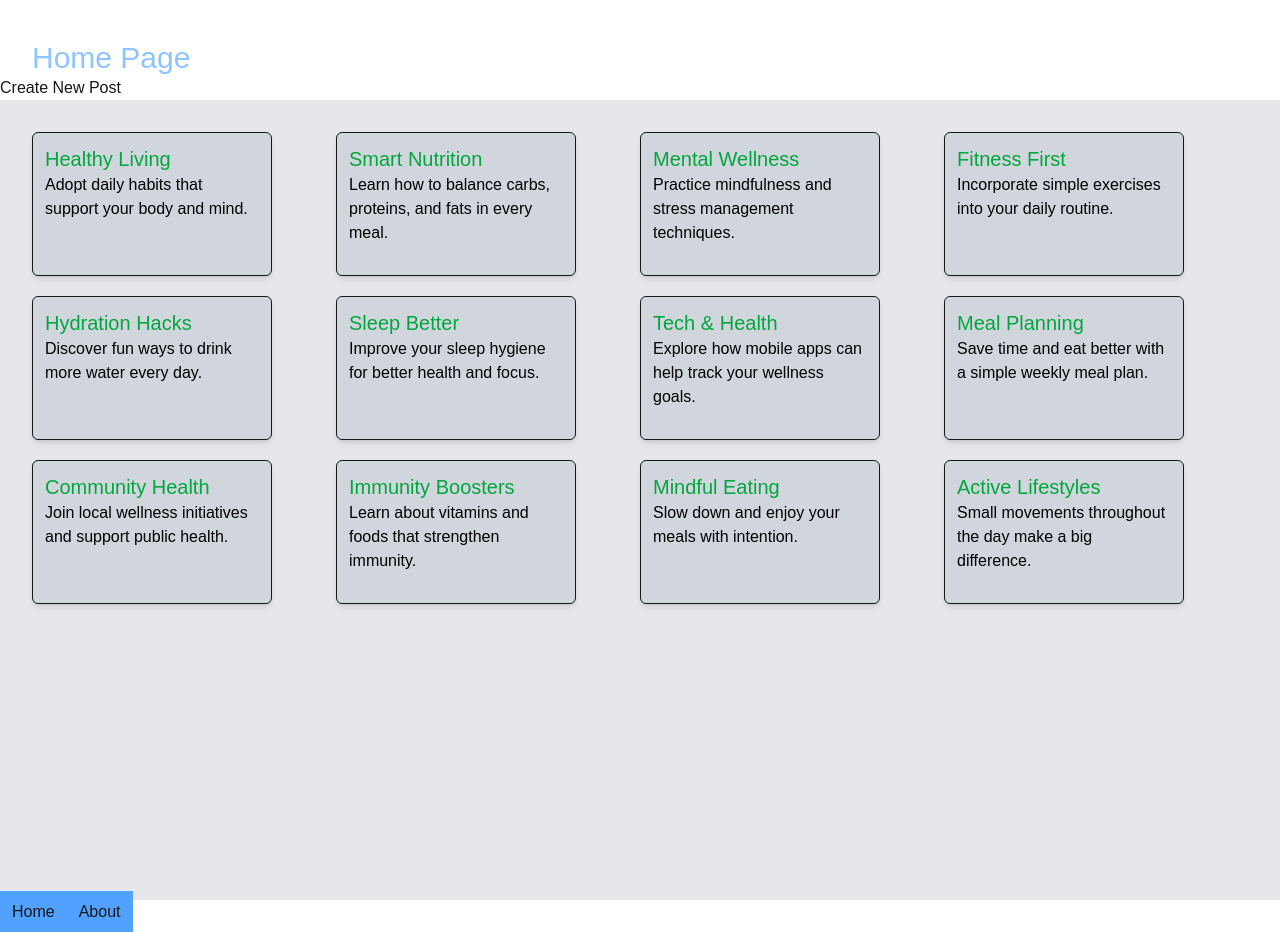
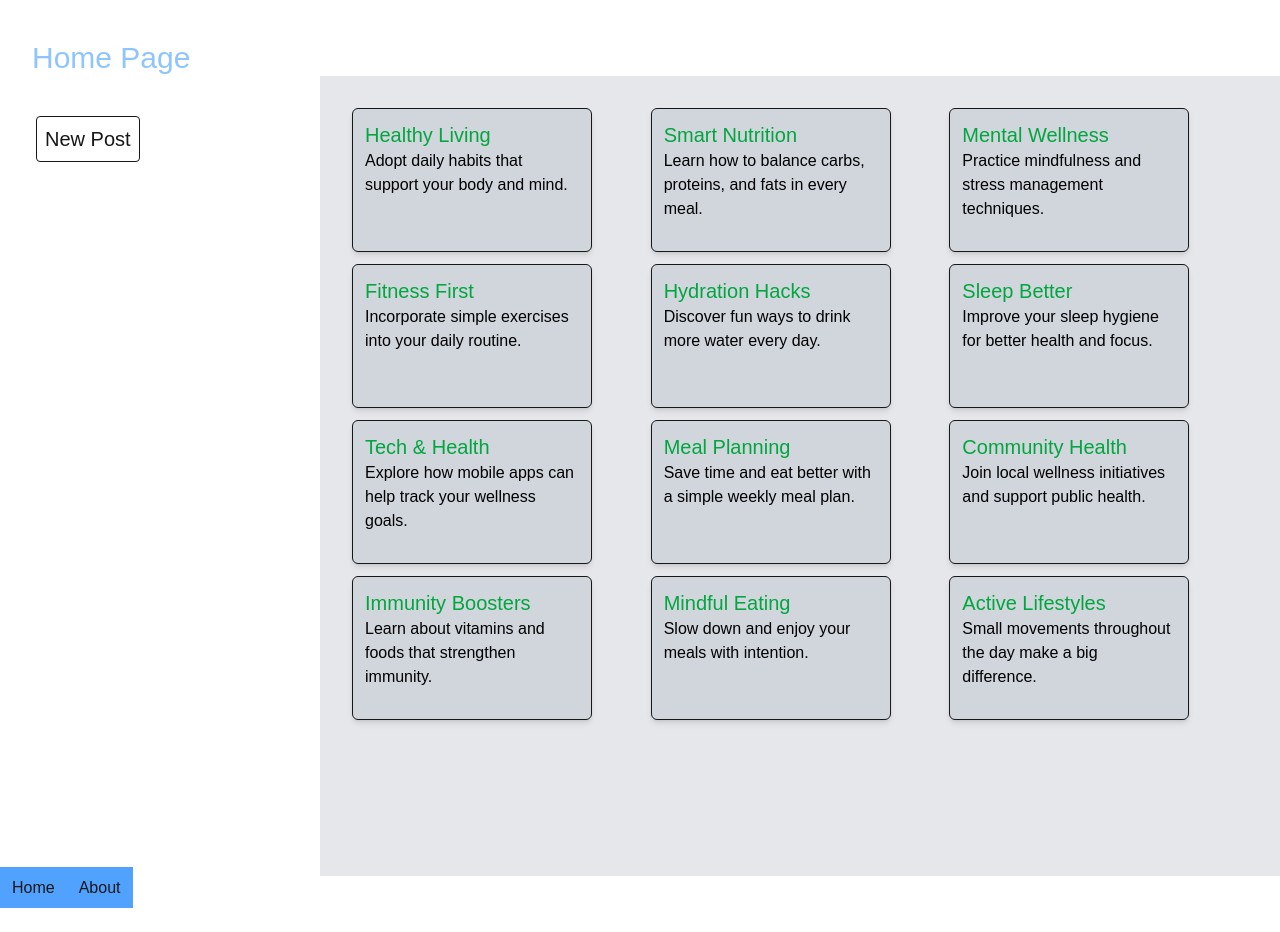
Before and after one commit to Sozi-source/alx-project-0x02-setup, a Next.js app in the folder alx-project-0x02/: page /home in a window 1280 px wide. After the commit the page ends 908 px from the top, so only its background shows below. Built offline with nearby package versions, Linux system fonts and the light colour scheme.

Commit message:
added form validation

```diff
--- a/alx-project-0x02/components/common/PostModal.tsx
+++ b/alx-project-0x02/components/common/PostModal.tsx
@@ -4,13 +4,23 @@ import { useState } from "react";
 const PostModal: React.FC<PostModalProps> =({onClose, onSubmit})=>{
     const [formData, setFormData]= useState<formInput>({title:"", content: ""});
     const [loading, setLoading]= useState(false)
+    const [error, setError]= useState("")
 
     const handleChange = (e:React.ChangeEvent<HTMLInputElement|HTMLTextAreaElement>)=>{
         setFormData({...formData, [e.target.name]: e.target.value})
+        setError("");
     }
 
     const handleSubmit =async(e: React.FormEvent)=>{
         e.preventDefault();
+
+        // Validation
+        if(!formData.title.trim()|| !formData.content.trim()){
+            setError("Both title and Content are required")
+            return;
+
+        }
+
         setLoading(true)
 
         onSubmit({
@@ -28,13 +38,24 @@ const PostModal: React.FC<PostModalProps> =({onClose, onSubmit})=>{
         <div>
 
             <div>
-                <form onSubmit={handleSubmit}>
-                    <input type="text" name="title" value={formData.title} onChange={handleChange} placeholder="Enter Title" />
+                <form onSubmit={handleSubmit} className="pl-8">
+                    <input type="text"
+                    name="title"
+                    value={formData.title}
+                    onChange={handleChange}
+                    placeholder="Enter Title"  className="w-3/4 pl-8 border border-gray-300 text-lg rounded-md"/>
 
-                    <textarea name="content" value={formData.content} onChange={handleChange} placeholder="Enter Content"></textarea>
+                    <textarea name="content"
+                    value={formData.content}
+                    onChange={handleChange}
+                    placeholder="Enter Content" className="w-3/4 pl-8 border border-gray-300 text-lg rounded-md mt-5">
+                    </textarea>
 
-                    <button type="submit">Post</button>
+                    <button type="submit" className="bg-blue-300 text-black w-20 h-10 text-lg hover:bg-gray-200 rounded-md">Post</button>
 
+                    {error && (
+                        <p className="text-red-700">{error} </p>
+                    )}
 
                 </form>
 
--- a/alx-project-0x02/pages/home.tsx
+++ b/alx-project-0x02/pages/home.tsx
@@ -70,11 +70,13 @@ const Home: React.FC =()=>{
     }
 
     return(
-        <div>
+        <div className="">
             <h1 className="mt-10 text-3xl text-blue-300 pl-8">Home Page</h1>
 
-            <button onClick={()=> setShowModal(true)}>
-                Create New Post
+        <div className="flex">
+            <div className="w-1/4">
+                <button onClick={()=> setShowModal(true)} className="p-2 rounded-sm ml-9 mt-10 text-xl border border-solid-gray-200 mb-5">
+                New Post
             </button>
 
             {showModal &&(
@@ -82,9 +84,10 @@ const Home: React.FC =()=>{
                 onClose={()=>setShowModal(false)}
                 onSubmit={handleAddPost}/>
             )}
+            </div>
 
-           <div className="bg-gray-200 min-h-screen">
-            <div className="grid grid-cols-4 gap 5 space-y-5 p-8">
+           <div className=" w-3/4 bg-gray-200 min-h-screen">
+            <div className="grid grid-cols-3 gap 3 space-y-3 p-8">
                 {cardData.map((cd, index)=>(
                 <div key={index} >
                     <Card title= {cd.title}
@@ -95,6 +98,8 @@ const Home: React.FC =()=>{
                ))}
            </div>
            </div>
+        </div>
+
 
 
         </div>
```
